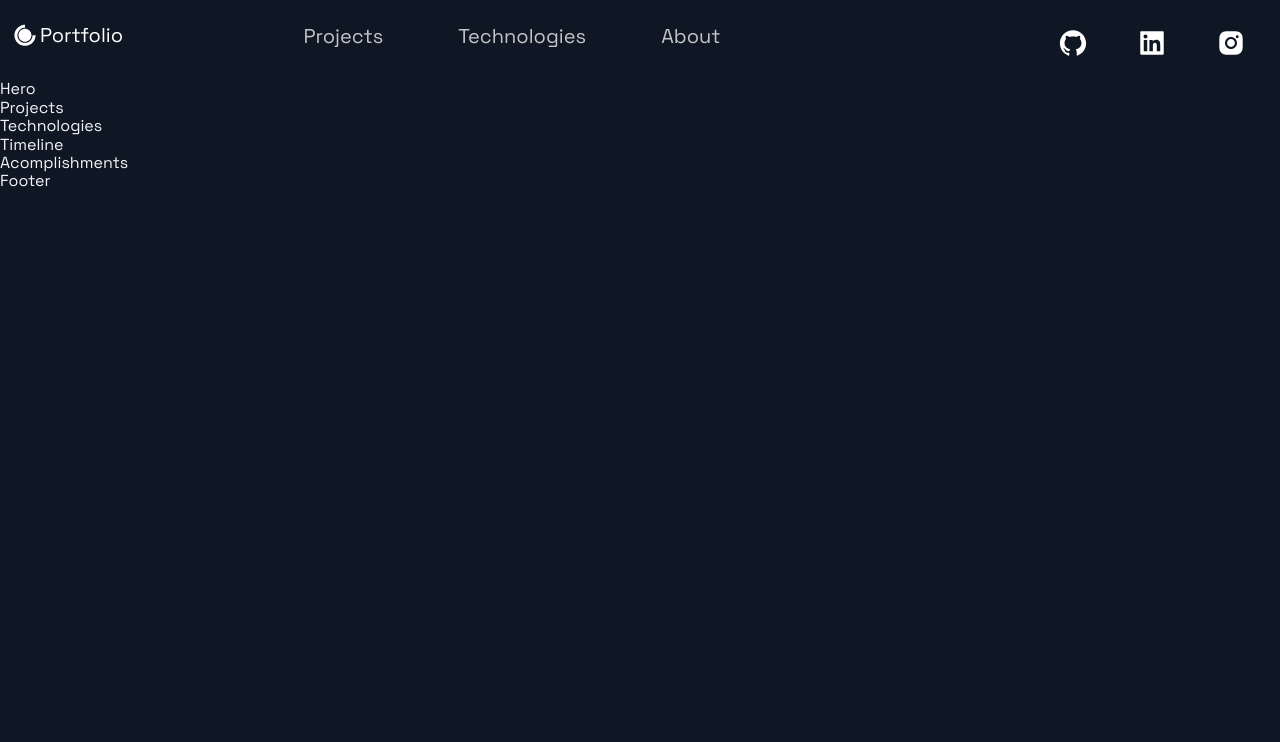
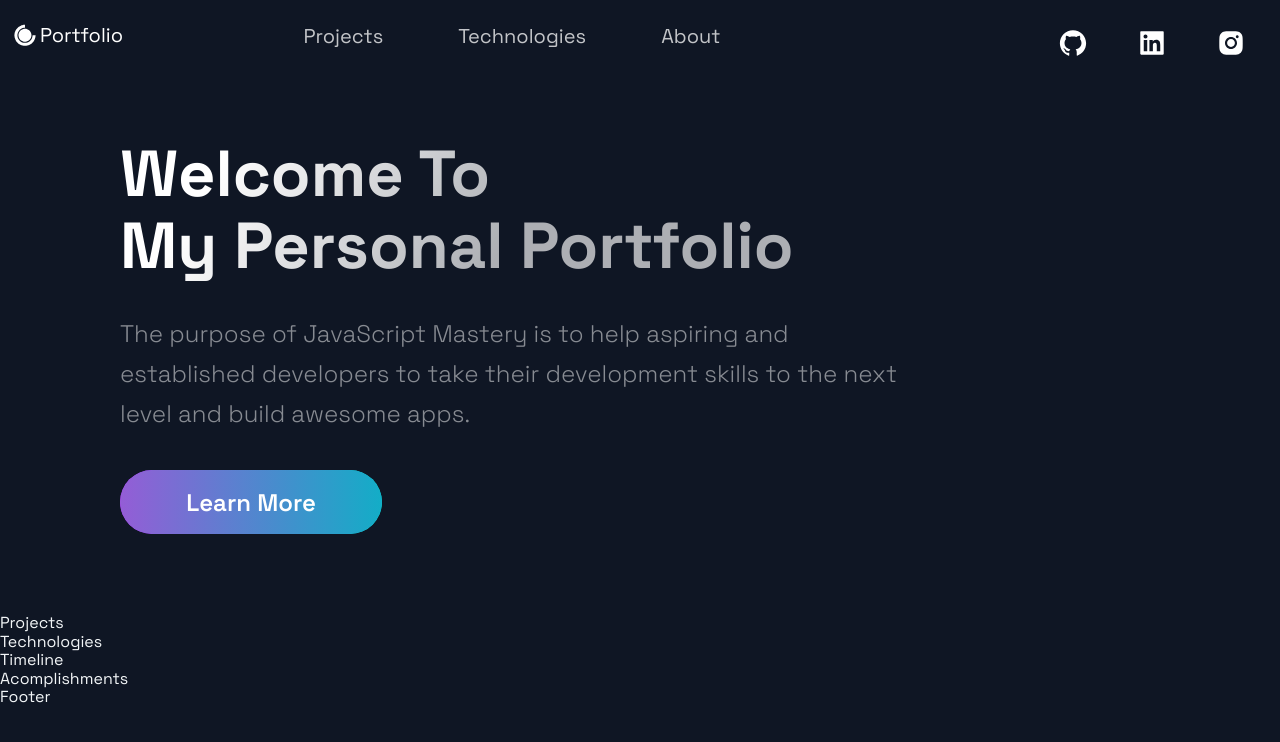
Before and after one commit to Eingest/portfolio_website, a Next.js app: page / in a window 1280 px wide. Shown: the top 742 px of the page. Built offline with nearby package versions, Linux system fonts and the light colour scheme.

Commit message:
added Hero

```diff
--- a/src/components/Hero/Hero.js
+++ b/src/components/Hero/Hero.js
@@ -1,13 +1,30 @@
-import React from 'react';
+import React from "react";
 
-import { Section, SectionText, SectionTitle } from '../../styles/GlobalComponents';
-import Button from '../../styles/GlobalComponents/Button';
-import { LeftSection } from './HeroStyles';
+import {
+  Section,
+  SectionText,
+  SectionTitle,
+} from "../../styles/GlobalComponents";
+import Button from "../../styles/GlobalComponents/Button";
+import { LeftSection } from "./HeroStyles";
 
 const Hero = (props) => (
-  <div>
-    Hero
-  </div>
+  <>
+    <Section row nopadding>
+      <LeftSection>
+        <SectionTitle main center>
+          Welcome To <br />
+          My Personal Portfolio
+        </SectionTitle>
+        <SectionText>
+          The purpose of JavaScript Mastery is to help aspiring and established
+          developers to take their development skills to the next level and
+          build awesome apps.
+        </SectionText>
+        <Button onClick={props.handleClick}>Learn More</Button>
+      </LeftSection>
+    </Section>
+  </>
 );
 
 export default Hero;
```
